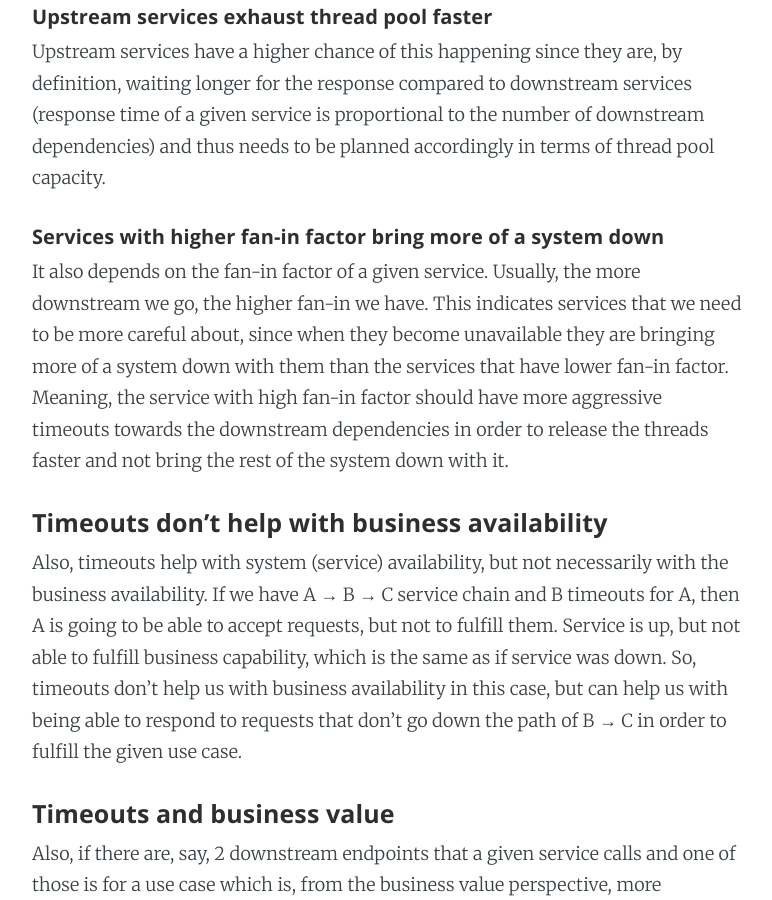
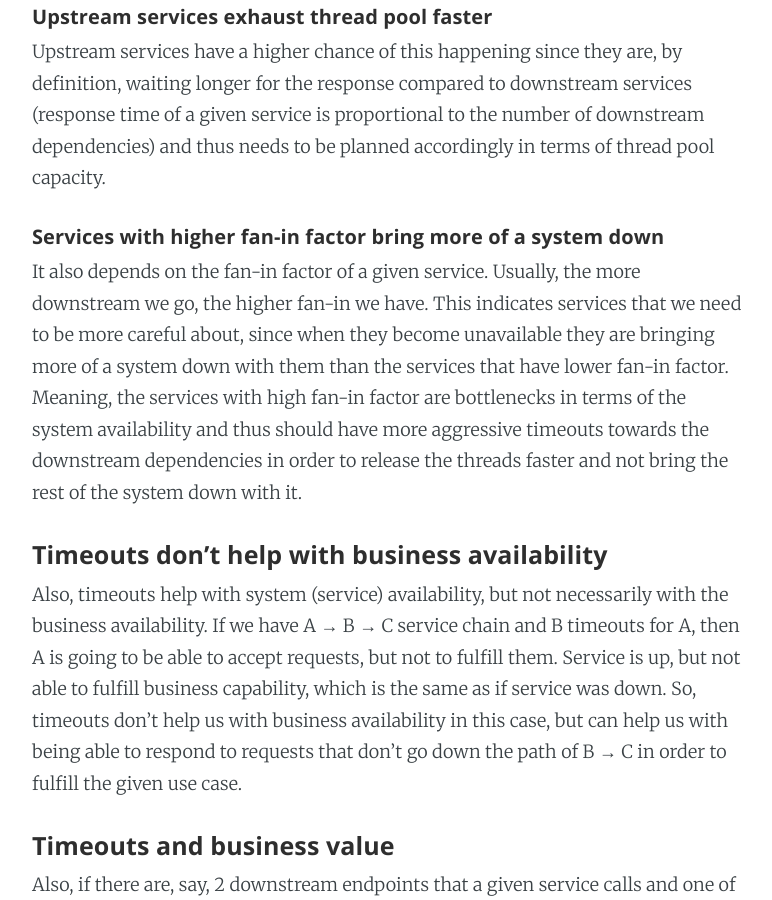
Before and after one commit to dragan-stepanovic/dragan-stepanovic.github.io, a Jekyll site: the page built from _posts/2020-07-19-on-timeouts.md, in a window 1280 px wide and 900 px high, scrolled down 538 px. Shown: the whole window, without its empty margins (253-1025 px from the left). Built offline with Jekyll 4.4.1, drawn with Linux system fonts in a browser that asks for light colours.

Commit message:
Update 2020-07-19-on-timeouts.md

```diff
--- a/_posts/2020-07-19-on-timeouts.md
+++ b/_posts/2020-07-19-on-timeouts.md
@@ -14,7 +14,7 @@
 
 ##### Services with higher fan-in factor bring more of a system down
 It also depends on the fan-in factor of a given service. Usually, the more downstream we go, the higher fan-in we have. This indicates services that we need to be more careful about, since when they become unavailable they are bringing more of a system down with them than the services that have lower fan-in factor.
-Meaning, the service with high fan-in factor should have more aggressive timeouts towards the downstream dependencies in order to release the threads faster and not bring the rest of the system down with it.
+Meaning, the services with high fan-in factor are bottlenecks in terms of the system availability and thus should have more aggressive timeouts towards the downstream dependencies in order to release the threads faster and not bring the rest of the system down with it.
 
 #### Timeouts don't help with business availability
 Also, timeouts help with system (service) availability, but not necessarily with the business availability.
```
